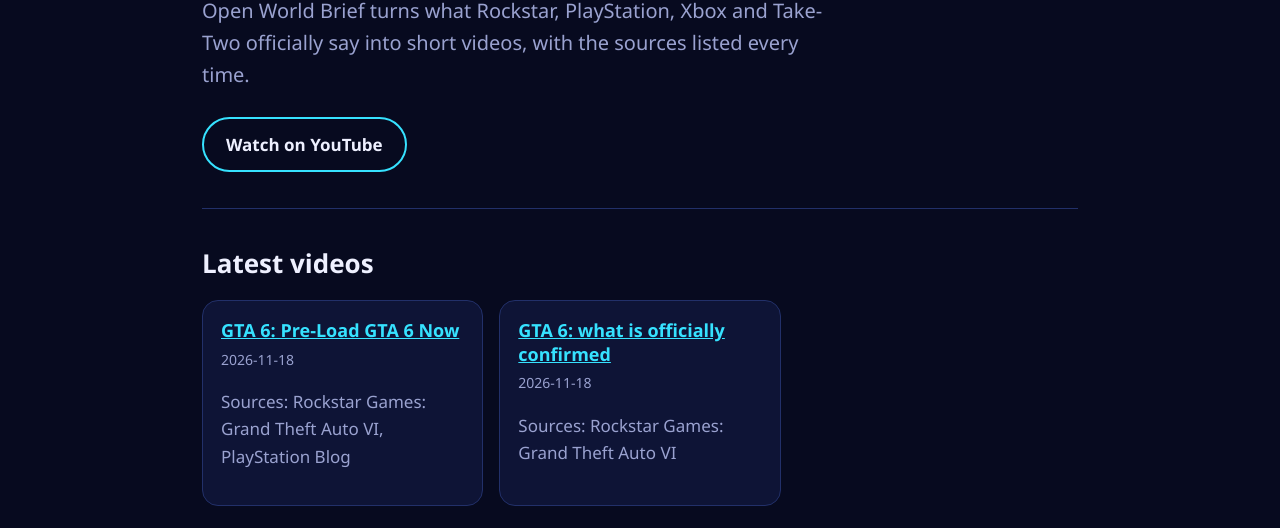
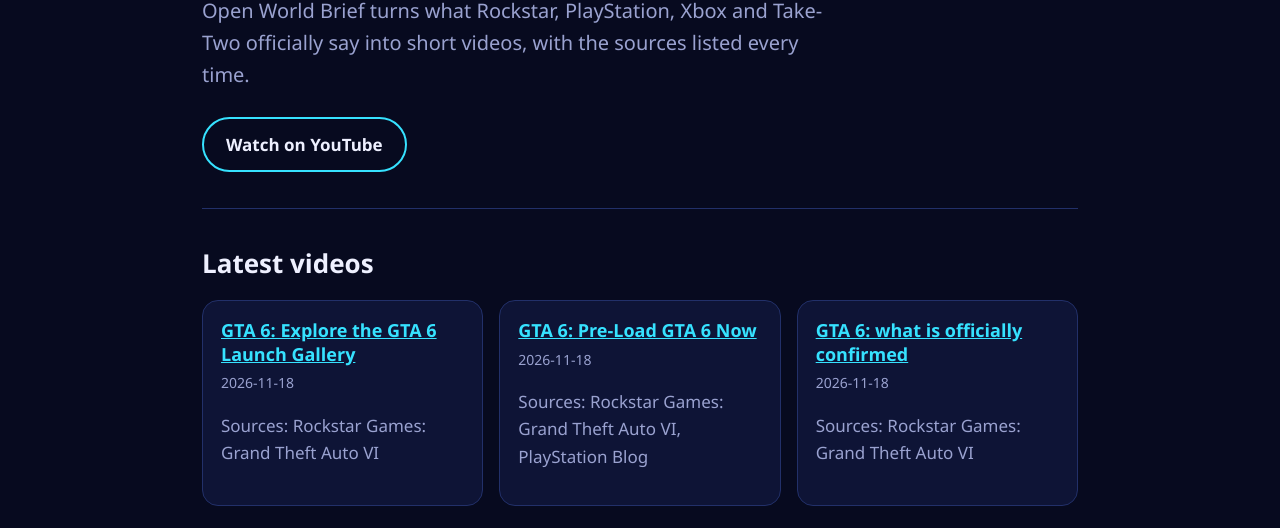
Before and after one commit to azxtyn/open-world-brief, a plain HTML site: page index.html in a window 1280 px wide. Shown: the part 272-800 px from the top of the page. Drawn offline with Linux system fonts and the light colour scheme.

Commit message:
Update the site

```diff
--- a/index.html
+++ b/index.html
@@ -9,7 +9,7 @@
 <div class="hero"><h1>Official GTA 6 news, fast and fact-checked.</h1>
 <p>Open World Brief turns what Rockstar, PlayStation, Xbox and Take-Two officially say into short videos, with the sources listed every time.</p>
 <a class="btn" href="https://www.youtube.com/@ScaleShiftFacts">Watch on YouTube</a></div>
-<section id="videos"><h2>Latest videos</h2><div class="cards"><div class="card"><h3><a href="https://www.youtube.com/shorts/YoWZsr-UmzI">GTA 6: Pre-Load GTA 6 Now</a></h3><p class="meta">2026-11-18</p><p class="dim">Sources: Rockstar Games: Grand Theft Auto VI, PlayStation Blog</p></div><div class="card"><h3><a href="https://www.youtube.com/shorts/ChrNsfcKMKg">GTA 6: what is officially confirmed</a></h3><p class="meta">2026-11-18</p><p class="dim">Sources: Rockstar Games: Grand Theft Auto VI</p></div></div></section>
+<section id="videos"><h2>Latest videos</h2><div class="cards"><div class="card"><h3><a href="https://www.youtube.com/shorts/riGZhOHz2hg">GTA 6: Explore the GTA 6 Launch Gallery</a></h3><p class="meta">2026-11-18</p><p class="dim">Sources: Rockstar Games: Grand Theft Auto VI</p></div><div class="card"><h3><a href="https://www.youtube.com/shorts/YoWZsr-UmzI">GTA 6: Pre-Load GTA 6 Now</a></h3><p class="meta">2026-11-18</p><p class="dim">Sources: Rockstar Games: Grand Theft Auto VI, PlayStation Blog</p></div><div class="card"><h3><a href="https://www.youtube.com/shorts/ChrNsfcKMKg">GTA 6: what is officially confirmed</a></h3><p class="meta">2026-11-18</p><p class="dim">Sources: Rockstar Games: Grand Theft Auto VI</p></div></div></section>
 <section id="how"><h2>How it works</h2><ol class="steps"><li><strong>Official sources only.</strong> Every video starts from an official page: Rockstar Games, PlayStation, Xbox or Take-Two. No rumours, no leaks, no guesses.</li><li><strong>Word for word.</strong> Each fact is a sentence copied from the official page, and the engine checks it against that exact page before a script is written.</li><li><strong>Nothing that goes stale.</strong> Sentences like “today” or “two weeks away”, sales talk and opinions are left out, so a video is still true when you watch it.</li><li><strong>Clearly labeled.</strong> The voice is AI and every description says so, lists the sources and says this is an unofficial fan channel.</li></ol></section>
 <section id="sources"><h2>Where the facts come from</h2><ul class="plain"><li><a href="https://www.rockstargames.com/newswire">Rockstar Games Newswire</a></li><li><a href="https://blog.playstation.com/tag/grand-theft-auto-vi/">PlayStation Blog</a></li><li><a href="https://news.xbox.com/en-us/tag/grand-theft-auto-vi/">Xbox Wire</a></li><li><a href="https://ir.take2games.com/news-releases">Take-Two Interactive press releases</a></li></ul>
 <p class="note">We don&rsquo;t take information from anywhere else. If the official sources haven&rsquo;t said it, we don&rsquo;t say it.</p></section>
```
